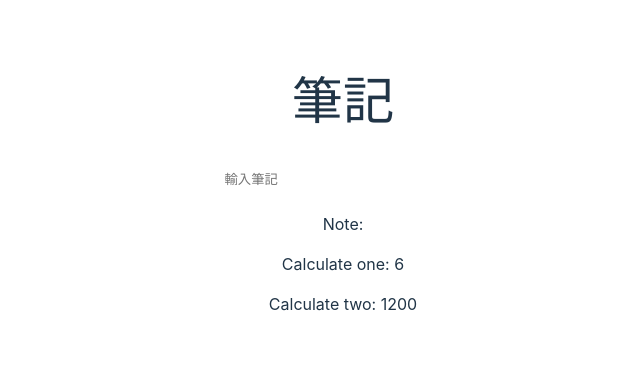
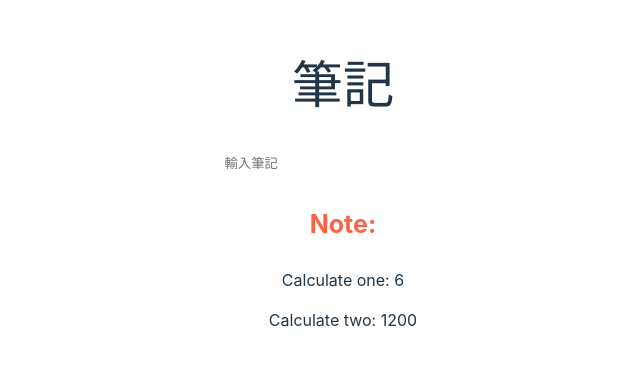
Before and after one commit to yanniao0827/Vue, a Vue app in the folder PRACTICE/my_app/: page / in a window 1280 px wide. Shown: the part 215-580 px from the top of the page, without its empty margins (297-937 px from the left). Built offline with nearby package versions, Linux system fonts and the light colour scheme.

Commit message:
7.5樣式繫節

```diff
--- a/PRACTICE/my_app/src/components/LifeNote.vue
+++ b/PRACTICE/my_app/src/components/LifeNote.vue
@@ -3,6 +3,8 @@ import { ref,onUpdated,onUnmounted } from 'vue';
 const note=ref('')
 const a=ref(30)
 const b=ref(40)
+
+const testStyle=ref({color:'tomato', fontSize:'25px', fontWeight:'bold'})
 const updateLocalStorage = () => {
     // 我希望可以存取我即時輸入的筆記到localStorage
     localStorage.setItem('userNote', note.value);
@@ -20,10 +22,11 @@ onUnmounted(()=>{
 
 // 用{{}}包起來是vue的插值語法
 // v-model為雙向綁定的語法，在這裡雙向綁訂了input以及{{note}}，此時在input輸入文字會值時顯示在p標籤裡面
+// v-bind為樣式繫節語法，:style="(自訂的樣式名稱)"就可以代入自訂樣式
 <template>
 <h1>筆記</h1>
 <input type="text" placeholder="輸入筆記" v-model="note">
-<p>Note:{{ note }}</p>
+<p v-bind:style="testStyle">Note:{{ note }}</p>
 <p>Calculate one: {{ 2+4 }}</p>
 <p>Calculate two: {{ a*b }}</p>
 </template>
```
